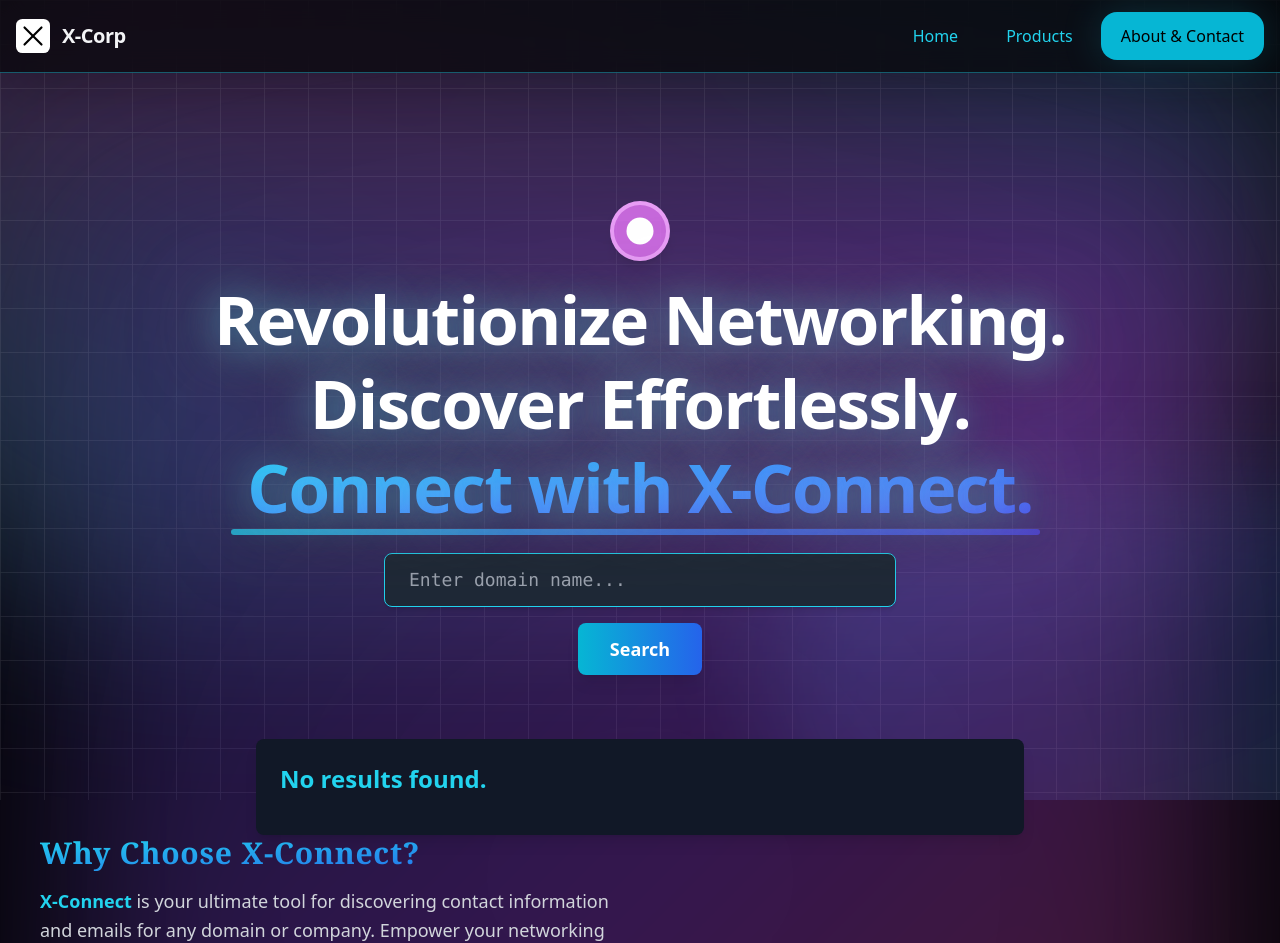
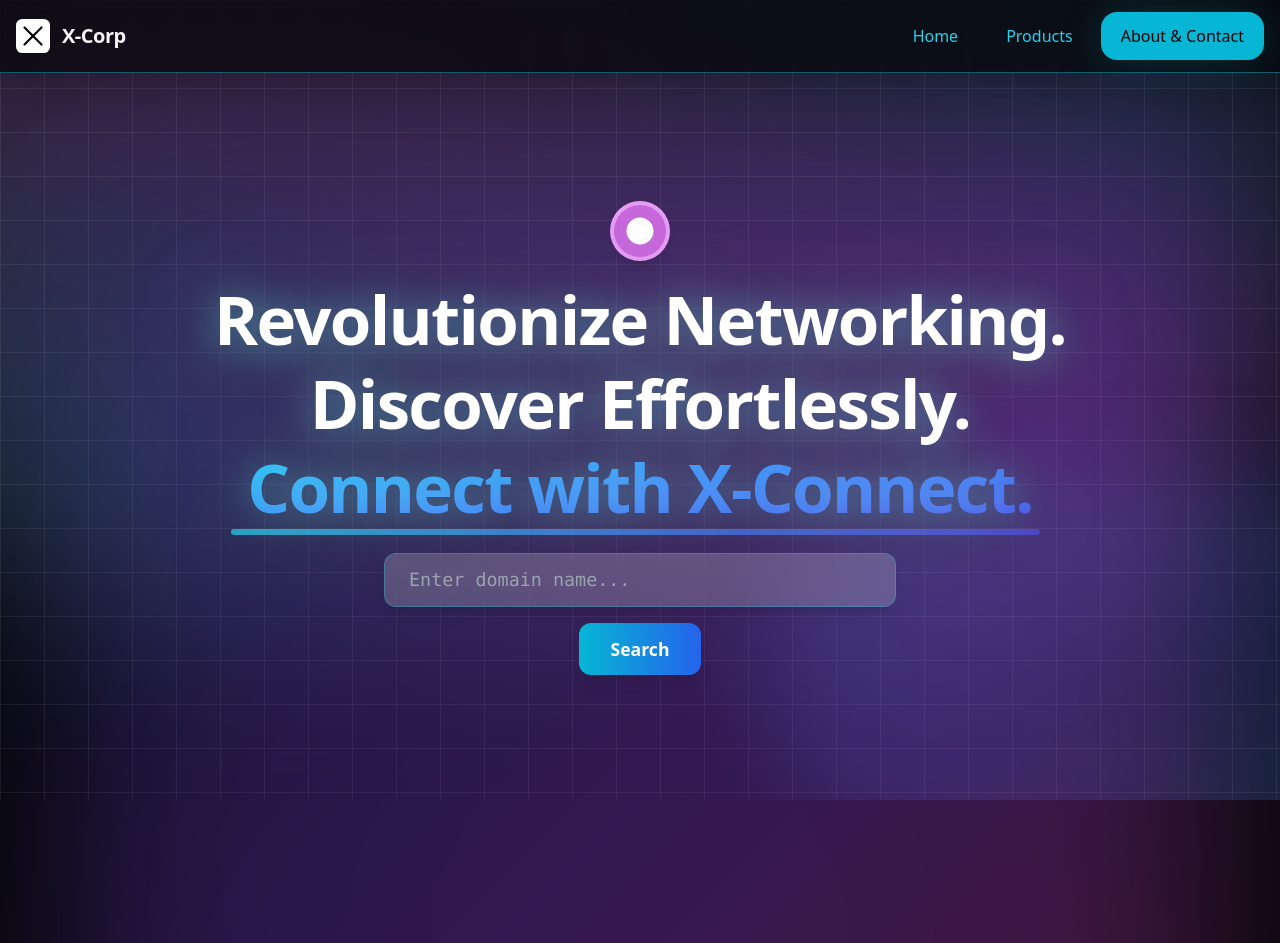
Before and after one commit to anishdahiya1/x-corp, a Next.js app: page /x-connect in a window 1280 px wide. Shown: the top 943 px of the page. Built offline with nearby package versions, Linux system fonts and the light colour scheme.

Commit message:
added api

```diff
--- a/pages/x-connect.js
+++ b/pages/x-connect.js
@@ -5,28 +5,23 @@ import 'tailwindcss/tailwind.css';
 export default function XConnect() {
   const [searchQuery, setSearchQuery] = useState('');
   const [searchResults, setSearchResults] = useState(null);
+  const [loading, setLoading] = useState(false);
 
   const handleSearch = async () => {
-    alert('Search button clicked');
-    console.log('Search button clicked');
-    console.log(`Domain being searched: ${searchQuery}`);
     const apiUrl = `/api/proxy?domain=${encodeURIComponent(searchQuery)}`;
-    console.log(`API URL: ${apiUrl}`);
     try {
+      setLoading(true);
       const response = await fetch(apiUrl);
-      console.log('API response received:', response);
       const data = await response.json();
-      console.log('Parsed API response:', data);
       if (data.email_sources) {
-        console.log('email_sources found:', data.email_sources);
         setSearchResults(data.email_sources);
       } else {
-        console.log('No email_sources found in the response');
         setSearchResults([]);
       }
     } catch (error) {
       console.error('Error fetching search results:', error);
     }
+    setLoading(false);
   };
 
   const heroVariants = {
@@ -75,48 +70,74 @@ export default function XConnect() {
         <div className="flex flex-col items-center mb-16">
           <input
             type="text"
-            className="w-full max-w-lg px-6 py-3 rounded-lg bg-gray-800 text-white border border-cyan-400 focus:outline-none focus:ring-4 focus:ring-cyan-500 text-lg shadow-md font-mono"
+            className="w-full max-w-lg px-6 py-3 rounded-xl bg-white/20 text-white border border-cyan-400/30 focus:outline-none focus:ring-4 focus:ring-cyan-500/40 text-lg shadow-lg font-mono backdrop-blur-md"
             placeholder="Enter domain name..."
             value={searchQuery}
             onChange={(e) => setSearchQuery(e.target.value)}
+            style={{fontSize:'1.15rem'}}
           />
-          <motion.button
-            initial={{ opacity: 0, scale: 0.9 }}
-            animate={{ opacity: 1, scale: 1 }}
-            transition={{ duration: 0.5 }}
-            className="mt-4 px-8 py-3 rounded-lg bg-gradient-to-r from-cyan-500 to-blue-600 text-white font-bold text-lg hover:scale-105 transition shadow-lg hover:shadow-xl font-sans"
+          <button
             onClick={handleSearch}
+            className="mt-4 px-8 py-3 rounded-xl bg-gradient-to-r from-cyan-500 to-blue-600 text-white font-bold text-lg hover:scale-105 transition shadow-lg hover:shadow-xl font-sans"
+            style={{fontSize:'1.1rem'}}
+            disabled={loading}
           >
-            Search
-          </motion.button>
+            {loading ? (
+              <span className="flex items-center gap-2">
+                <svg className="animate-spin" width="22" height="22" viewBox="0 0 24 24" fill="none"><circle cx="12" cy="12" r="10" stroke="#fff" strokeWidth="4" opacity="0.2"/><path d="M22 12c0-5.523-4.477-10-10-10" stroke="#fff" strokeWidth="4" strokeLinecap="round"/></svg>
+                Loading...
+              </span>
+            ) : 'Search'}
+          </button>
         </div>
 
         {/* Search Results Section */}
-        {searchResults && searchResults.length > 0 ? (
-          <div className="mt-8 w-full max-w-3xl mx-auto bg-gray-900 p-6 rounded-lg shadow-lg">
-            <h2 className="text-2xl font-bold mb-4 text-cyan-400">Search Results:</h2>
-            <ul className="list-disc pl-5 text-gray-300">
-              {searchResults.map((result, index) => (
-                <li key={index} className="mb-2">
-                  <p className="text-cyan-400">Email: {result.email}</p>
-                  <ul className="list-disc pl-5">
-                    {result.sources.map((source, idx) => (
-                      <li key={idx}>
-                        <a href={source} target="_blank" rel="noopener noreferrer" className="text-cyan-400 hover:underline">
-                          {source}
-                        </a>
+        <div className="mt-10 w-full flex flex-col items-center min-h-[200px]">
+          {loading && (
+            <div className="flex items-center justify-center w-full h-32">
+              <span className="px-6 py-4 rounded-xl bg-white/30 text-cyan-700 font-semibold shadow-lg backdrop-blur-md animate-pulse">Searching...</span>
+            </div>
+          )}
+          {!loading && searchResults && searchResults.length > 0 && (
+            <div className="w-full max-w-4xl overflow-x-auto">
+              <table className="w-full bg-white/20 backdrop-blur-md rounded-xl shadow-xl border border-cyan-400/20 text-left text-base text-cyan-900/90" style={{tableLayout:'auto'}}>
+                <thead>
+                  <tr className="bg-cyan-100/30">
+                    <th className="px-6 py-4 font-bold">Email</th>
+                    <th className="px-6 py-4 font-bold">Source(s)</th>
+                    <th className="px-6 py-4 font-bold">Type</th>
+                  </tr>
+                </thead>
+                <tbody>
+                  {searchResults.map((result, idx) => (
+                    <tr key={idx} className="hover:bg-cyan-100/20 transition-all">
+                      <td className="px-6 py-4 break-all font-mono">{result.email || '-'}</td>
+                      <td className="px-6 py-4 break-all">
+                        {result.sources && result.sources.length > 0 ? (
+                          <ul className="list-disc pl-4">
+                            {result.sources.map((source, sidx) => (
+                              <li key={sidx}>
+                                <a href={source} target="_blank" rel="noopener noreferrer" className="text-cyan-500 hover:underline">{source}</a>
                               </li>
                             ))}
                           </ul>
-                </li>
+                        ) : '-'}
+                      </td>
+                      <td className="px-6 py-4">{result.type || '-'}</td>
+                    </tr>
                   ))}
-            </ul>
-          </div>
-        ) : (
-          <div className="mt-8 w-full max-w-3xl mx-auto bg-gray-900 p-6 rounded-lg shadow-lg">
-            <h2 className="text-2xl font-bold mb-4 text-cyan-400">No results found.</h2>
+                </tbody>
+              </table>
             </div>
           )}
+          {!loading && searchResults && searchResults.length === 0 && (
+            <div className="w-full max-w-2xl mt-8">
+              <div className="px-6 py-5 rounded-xl bg-white/20 text-cyan-700/80 font-medium shadow-lg backdrop-blur-md text-center">
+                <span>No professional contacts found for this domain.</span>
+              </div>
+            </div>
+          )}
+        </div>
 
         {/* Features Section */}
         <div className="grid grid-cols-1 md:grid-cols-2 gap-12 mb-16">
```
Also changed, not shown: pages/product.js (added). Lines whose indentation alone changed are shown as unchanged.
